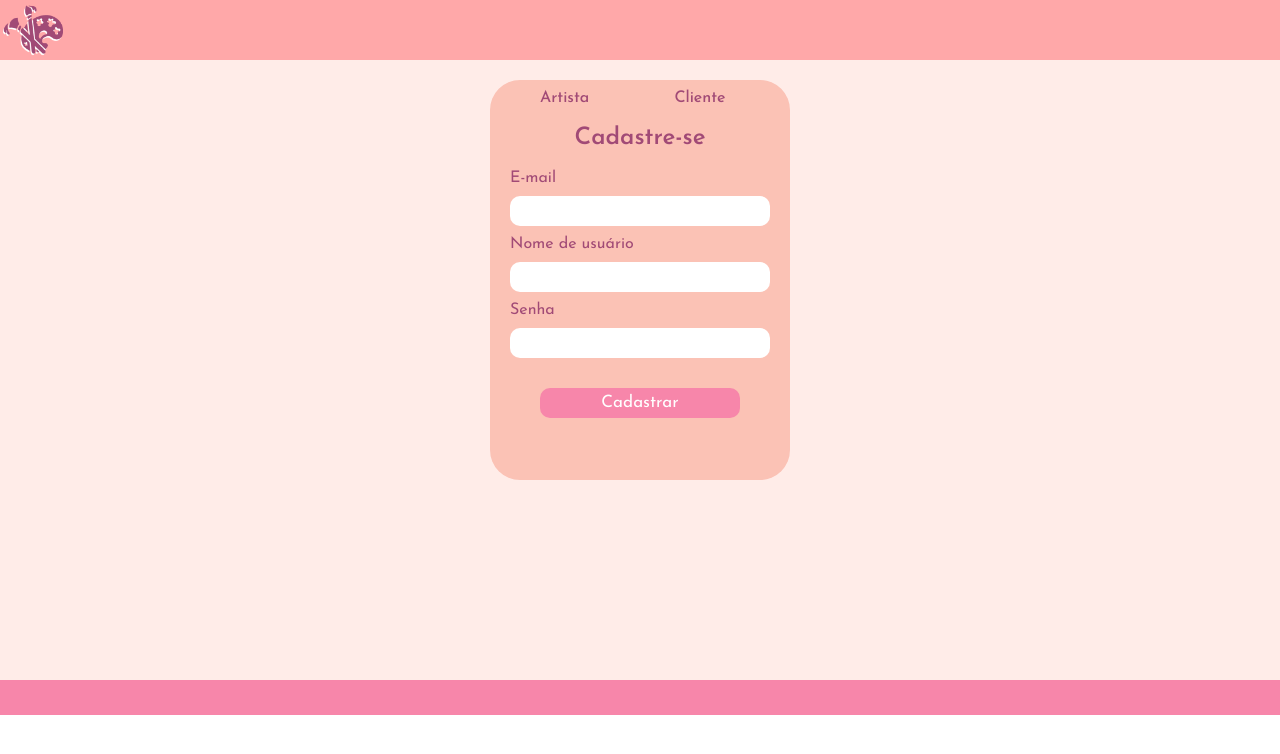
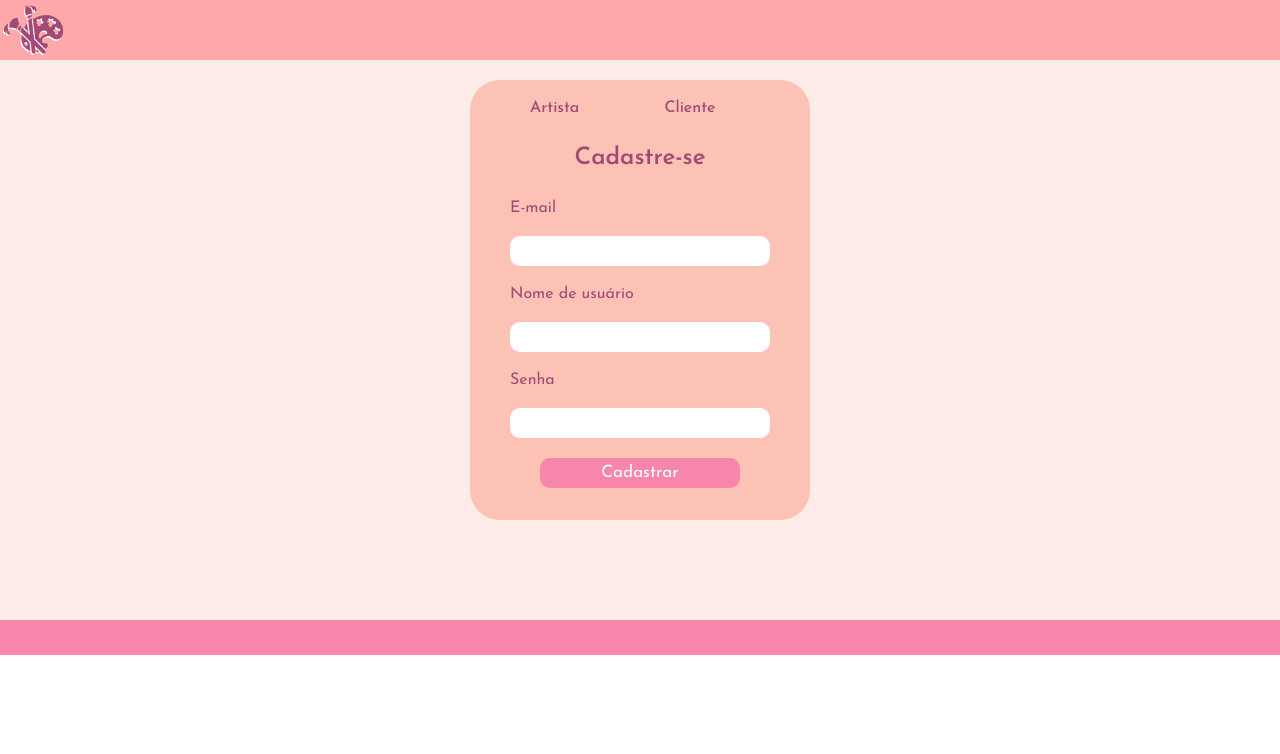
Before and after one commit to reisau/artissimo2, a React (Create React App) app: page /cadastro in a window 1280 px wide. Shown: the top 754 px of the page. Built offline with nearby package versions, Linux system fonts and the light colour scheme.

Commit message:
nunca mais vou programar

```diff
--- a/src/componentes/Paginas/Cadastro/Cadastro.js
+++ b/src/componentes/Paginas/Cadastro/Cadastro.js
@@ -1,23 +1,34 @@
 import Footer from "../../componentes_gerais/Footer/Footer"
 import  Header  from "../../componentes_gerais/Header/Header.js"
-import { ContainerC, EscolhaC, FormC, TituloC, InputBotao, InputInfo, LabelC } from "./styledC"
+import { FormEstilos, DivTudo, DivArtista, ContainerC, EscolhaC, FormC, TituloC, InputBotao, InputInfo, LabelC } from "./styledC"
 import React from "react"
 import '@fontsource-variable/josefin-sans'
 import { useNavigate } from "react-router-dom"
-
-
 function Cadastro() {
     const navigate = useNavigate()
     const gotoArtista= () => {
       navigate('/artista')
     }
-
     return (
         <>
           <Header/>
+          <DivTudo>
+                <DivArtista id="mostrar" >
+                    <FormEstilos>
+                        <TituloC>Escolha seus estilos:</TituloC>
+                        <InputInfo type="checkbox" value="Bike"/>
+                        <label> I have a bike</label>
+                        <InputInfo type="checkbox" value="Car"/>
+                        <label> I have a car</label>
+                        <InputInfo type="checkbox" value="Boat"/>
+                        <label> I have a boat</label>
+                        <InputInfo type="submit" value="Submit"/>
+                    </FormEstilos>
+                </DivArtista>
             <ContainerC>
+
+                    <EscolhaC href="#mostrar">Artista</EscolhaC> <EscolhaC href="#">Cliente</EscolhaC>
                         <FormC>
-                    <EscolhaC>Artista</EscolhaC> <EscolhaC>Cliente</EscolhaC>
                             <TituloC>Cadastre-se</TituloC>
                             <LabelC>E-mail</LabelC>
                             <InputInfo type="email"/>
@@ -29,6 +40,7 @@ function Cadastro() {
                         </FormC>
 
             </ContainerC>
+            </DivTudo>
             <Footer/>
         </>
     )
--- a/src/componentes/Paginas/Cadastro/styledC.jsx
+++ b/src/componentes/Paginas/Cadastro/styledC.jsx
@@ -1,37 +1,65 @@
 import styled from "styled-components"
-
-// export const HeaderC = styled.header`
-//     background-color: #FFA8A9;
-//     height: 60px;
-// `
-
-// export const logoC = styled.img`
-//     width: 60px;
-//     height: 60px;
-//     padding-left:3px;
-// `
 
  export const ContainerC = styled.div`
     height: 400px;
     width: 300px;
     background-color: #FBC2B5;
-    display: flex;
-    justify-content: center;
     margin-left: auto;
     margin-right: auto;
     margin-top:20px;
     border-radius: 30px;
+    padding: 20px;
+`
+export const DivTudo = styled.div`
+    width: 1000px;
+    margin-left: auto;
+    margin-right: auto;
+    display:flex;
+    justify-content: space-around;
+    flex-direction: row-reverse;
 `
 
+export const DivArtista = styled.div`
+    height: 400px;
+    width: 300px;
+    background-color: #FBC2B5;
+    margin-left: auto;
+    margin-right: auto;
+    margin-top:20px;
+    padding: 20px;
+    border-radius: 30px;
+    &:not(:target){
+        display:none;
+    }
+`
 export const FormC = styled.form`
     padding: 10px;
+    display:flex;
+    flex-direction: column;
 `
-export const EscolhaC = styled.p`
+export const FormEstilos = styled.form`
+    padding: 10px;
+    display:flex;
+    justify-content: space-around;
+    flex-flow: row wrap;
+    flex-direction: row;
+    align-content: center;
+`
+export const EscolhaC = styled.a`
+    text-decoration:none;
     font-style: normal;
     font-weight: 500;
     color: #A14A76;
+    padding-top: 30px;
     display: inline;
     padding: 40px;
+    cursor: pointer;
+
+    &:hover{
+        text-decoration-line: underline;
+        text-d7ecoration-color: #8c3c65;
+        color: #8c3c65;
+    }
 `
 export const TituloC = styled.h2`
     font-style: normal;
@@ -65,11 +93,15 @@ export const InputBotao = styled.button`
     width: 200px;
     margin-left: auto;
     margin-right: auto;
-    margin-top: 30px;
+    margin-top: 10px;
     background-color: #F786AA;
     cursor: pointer;
     font-size: 17px;
     color:white;
     border-radius: 10px;
     border: none;
+
+    &:hover{
+        background-color: #eb7197;
+    }
 `
--- a/src/componentes/Paginas/Home/styledH.jsx
+++ b/src/componentes/Paginas/Home/styledH.jsx
@@ -21,6 +21,10 @@ export const TrocaPagina = styled.button`
     border:none;
     background-color:#F786AA;
     font-family: Josefin sans;
+
+    &:hover{
+      color:#FFFFFF;
+    }
 `
 
 export const TituloH = styled.h1`
--- a/src/componentes/Paginas/Login/Login.js
+++ b/src/componentes/Paginas/Login/Login.js
@@ -20,6 +20,10 @@ const BotaoEntrar = styled.button`
     color:white;
     border-radius: 10px;
     border: none;
+
+        &:hover{
+        background-color: #eb7197;
+    }
 `
 
 function Login(){
@@ -37,7 +41,7 @@ function Login(){
                         <LabelC>E-mail</LabelC>
                         <InputInfo type="email" />
                         <LabelC>Senha</LabelC>
-                        <InputInfo type="text" />
+                        <InputInfo type="password" />
                         <BotaoEntrar onClick={gotoArtista}>Entrar</BotaoEntrar>
                     </FormC>
                 </ContainerC>
--- a/src/componentes/Paginas/PaginaArtista/PaginaArtista.js
+++ b/src/componentes/Paginas/PaginaArtista/PaginaArtista.js
@@ -13,7 +13,7 @@ function PaginaArtista() {
         <>
             <EstiloTudo>
                 <ContainerLogo>
-                    <LogoArtista src={logo}/>
+                    <LogoArtista src={logo} onClick={Voltar}/>
                     <TextoLogo onClick={Voltar}>ARTÍSSIMO</TextoLogo>
                 </ContainerLogo>
 
--- a/src/componentes/Paginas/PaginaArtista/StyledArtista.jsx
+++ b/src/componentes/Paginas/PaginaArtista/StyledArtista.jsx
@@ -6,21 +6,22 @@ export const ContainerLogo = styled.div`
     background-color:#FFA8A9;
     display: flex;
     flex-direction: row;
-    cursor: pointer;
-
 `
 export const LogoArtista = styled.img`
     widht: 10vh;
     height: 10vh;
+    cursor: pointer;
 `
 export const TextoLogo = styled.h1`
     font-size: 14px;
-    padding-left: 10px;
-    padding-top: 20px;
+    margin-left: 10px;
+    margin-top: 23px;
+    align-self: start;
     color: #A14A76;
     text-decoration-line: underline;
     text-decoration-color: #A14A76;
     text-shadow: -1px 1px white;
+    cursor: pointer;
 `
 
 export const ContainerFiltroPFP = styled.div`
--- a/src/componentes/componentes_gerais/Carrosel/StyledCarrosel.jsx
+++ b/src/componentes/componentes_gerais/Carrosel/StyledCarrosel.jsx
@@ -18,6 +18,15 @@ export const StyledBotaoDireito = styled.button`
     border-right: none;
     background-color: transparent;
     cursor: pointer;
+
+    &:hover {
+        border-top: 10px solid transparent;
+        border-bottom: 10px solid transparent;
+        border-left: 25px solid #8c3c65;
+        border-right: none;
+        background-color: transparent;
+        transition-duration: 0,4;
+    }
 `
 export const StyledBotaoEsquerdo = styled.button`
     width: 0;
@@ -31,4 +40,13 @@ export const StyledBotaoEsquerdo = styled.button`
     border-right: 25px solid #A14A76;
     background-color: transparent;
     cursor: pointer;
+
+    &:hover{
+         margin-right: 10px;
+        border-top: 10px solid transparent;
+        border-bottom: 10px solid transparent;
+        border-left: none ;
+        border-right: 25px solid #8c3c65;
+        background-color: transparent;
+    }
 `
--- a/src/componentes/componentes_gerais/Footer/Styled.jsx
+++ b/src/componentes/componentes_gerais/Footer/Styled.jsx
@@ -1,7 +1,7 @@
 import styled from "styled-components"
 
 export const StyledFooter = styled.footer`
-  margin-top: 200px;
+  margin-top: 100px;
   width: 100%;
   height: 35px;
   background-color: #F786AA;
```
Lines whose indentation alone changed are shown as unchanged.
